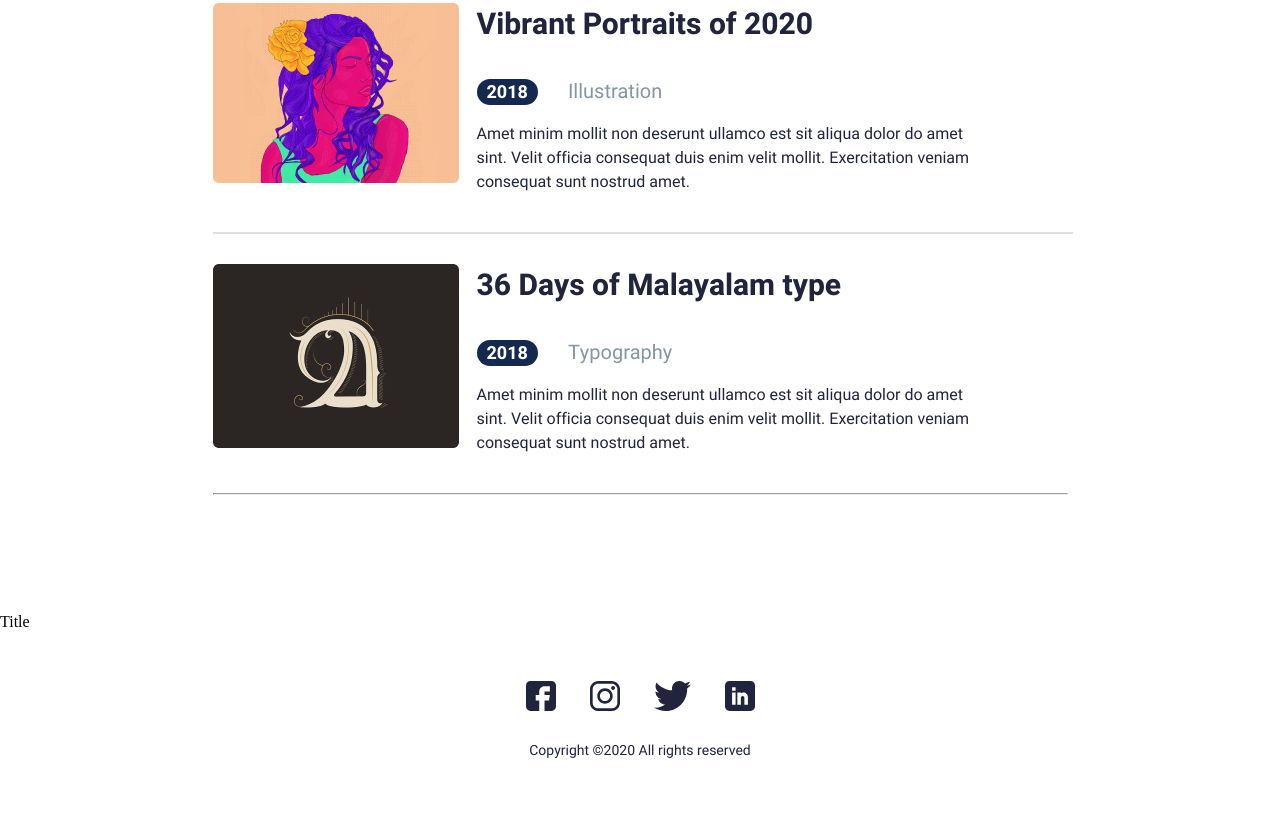
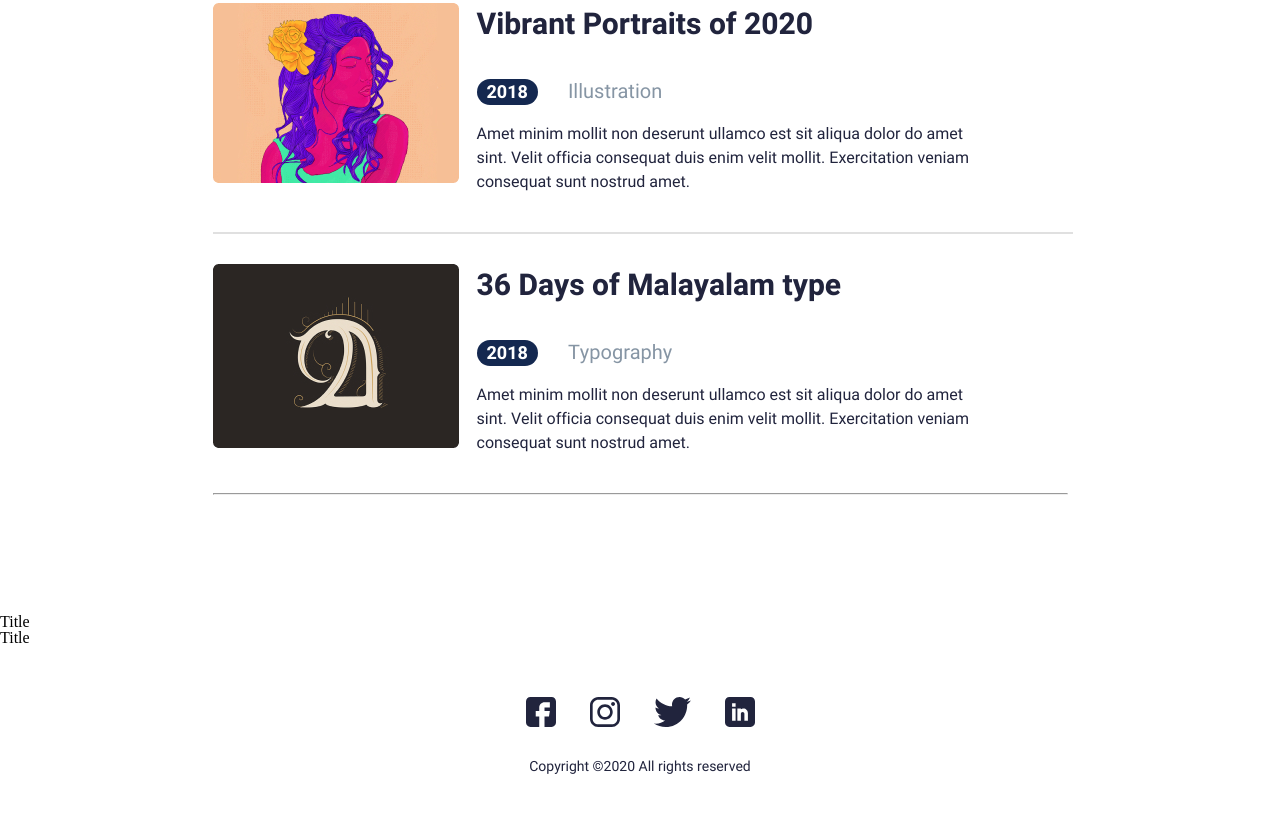
Before and after one commit to MaksSunny/John, a plain HTML site: page index.html in a window 1280 px wide. Shown: the part 958-1771 px from the top of the page. Drawn offline with Linux system fonts and the light colour scheme.

Commit message:
creat project

```diff
--- a/index.html
+++ b/index.html
@@ -107,8 +107,11 @@
             <hr class="last_line">
         </div>
     </section>
+<div>
+    <h3 style="color gren">Title</h3>
+    <h3 style="color gren">Title</h3>
+</div>
 
-    <h3 style="color gren">Title</h3>
 
 </main>
 
```
